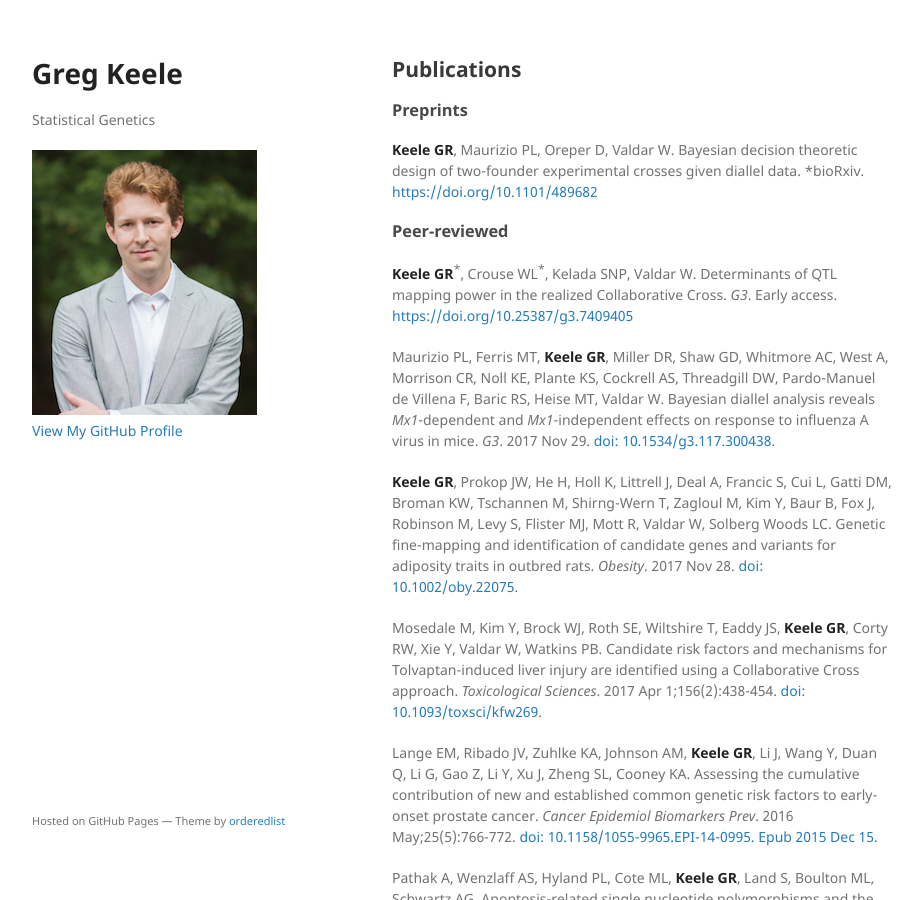
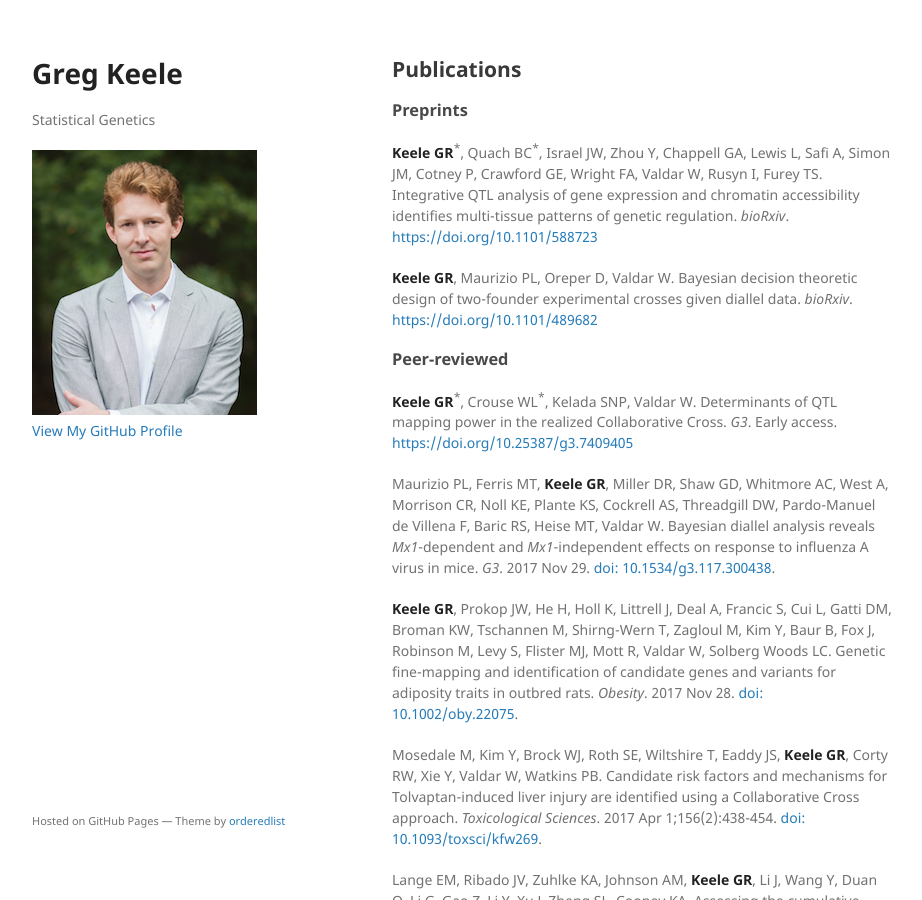
Before and after one commit to gkeele/gkeele.github.io, a Jekyll site: the page built from publications.md, in a window 1280 px wide and 900 px high. Shown: the whole window, without its empty margins (178-1100 px from the left). Built offline with Jekyll 4.4.1, drawn with Linux system fonts in a browser that asks for light colours; our own code applies the rules of GitHub Pages for plain Markdown files.

Commit message:
Added multitissue paper

```diff
--- a/publications.md
+++ b/publications.md
@@ -5,7 +5,9 @@ layout: default
 
 ### Preprints
 
-**Keele GR**, Maurizio PL, Oreper D, Valdar W. Bayesian decision theoretic design of two-founder experimental crosses given diallel data. *bioRxiv. [https://doi.org/10.1101/489682](https://www.biorxiv.org/content/10.1101/489682v1)
+**Keele GR**<sup>\*</sup>, Quach BC<sup>\*</sup>, Israel JW, Zhou Y, Chappell GA, Lewis L, Safi A, Simon JM, Cotney P, Crawford GE, Wright FA, Valdar W, Rusyn I, Furey TS. Integrative QTL analysis of gene expression and chromatin accessibility identifies multi-tissue patterns of genetic regulation. *bioRxiv*. [https://doi.org/10.1101/588723](https://www.biorxiv.org/content/10.1101/588723v1)
+
+**Keele GR**, Maurizio PL, Oreper D, Valdar W. Bayesian decision theoretic design of two-founder experimental crosses given diallel data. *bioRxiv*. [https://doi.org/10.1101/489682](https://www.biorxiv.org/content/10.1101/489682v1)
 
 ### Peer-reviewed
 
```
